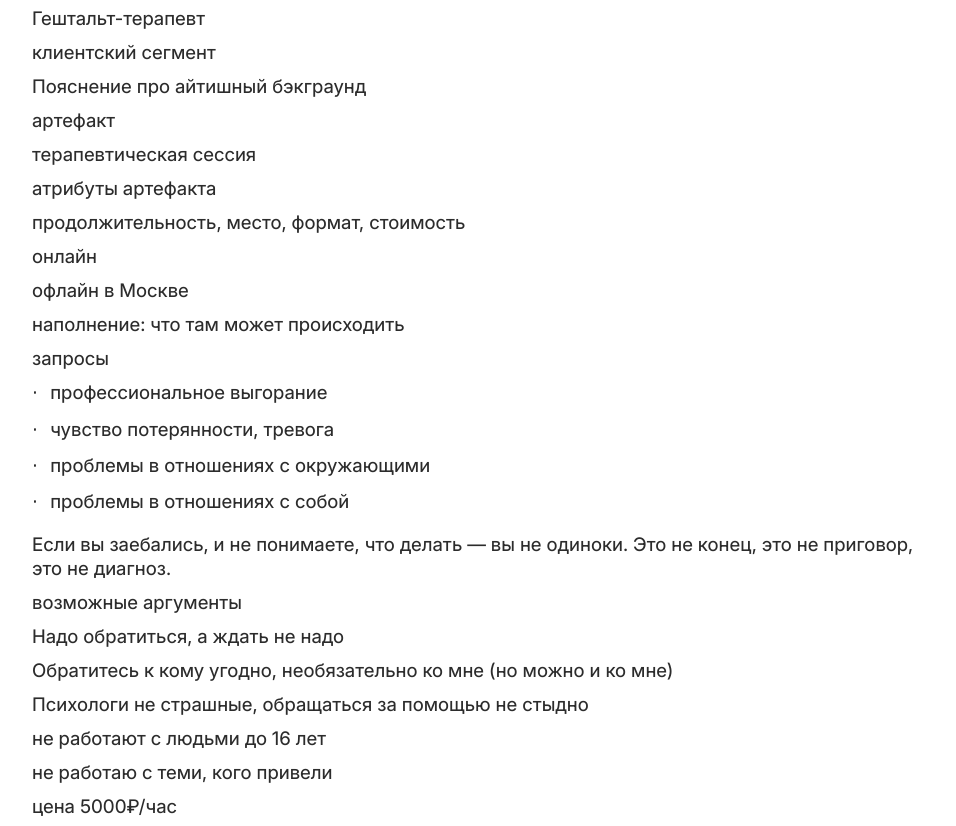
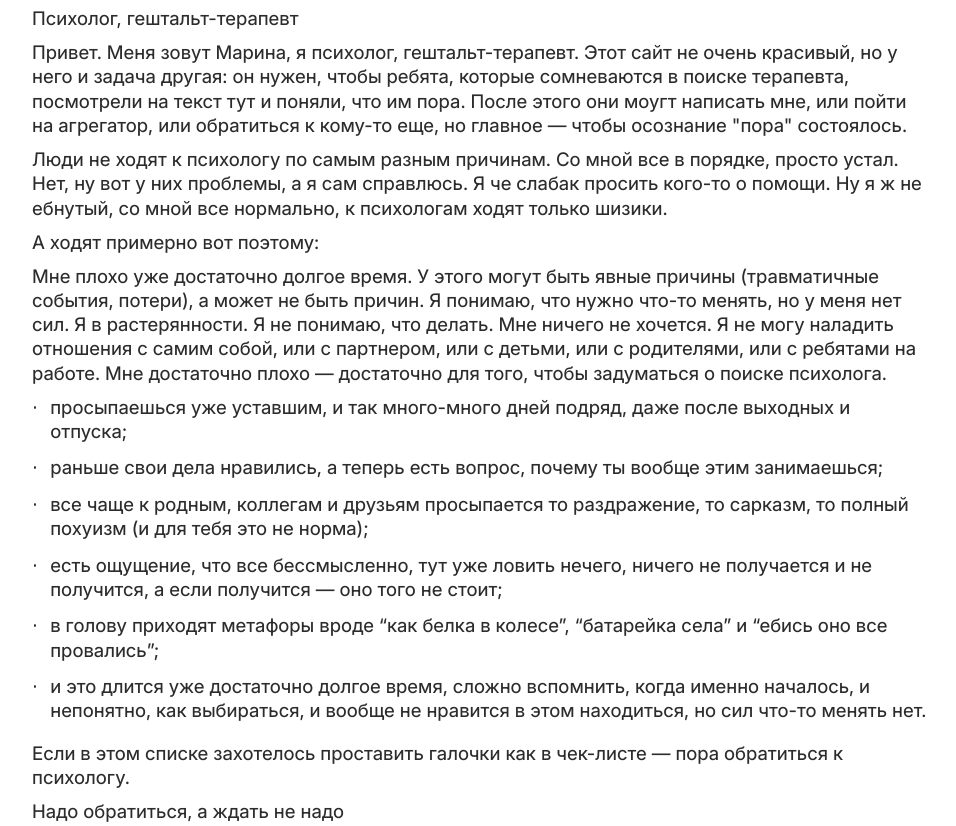
Before and after one commit to Eugene-Arutyunov/marina-potapova, an Eleventy site: page src/index.html in a window 1280 px wide. Shown: the part 124-950 px from the top of the page, without its empty margins (160-1116 px from the left). Built offline with nearby package versions, Linux system fonts and the light colour scheme; Eleventy itself is replaced by a stand-in of ours; files that its build step writes are made by us from their sources.

Commit message:
Update index.html
wip

```diff
--- a/src/index.html
+++ b/src/index.html
@@ -2,44 +2,39 @@
 <div class="ids__space XL"></div>
 <div class="ids__wrapper">
   <p>Марина Потапова</p>
-  <p>Гештальт-терапевт</p>
+  <p>Психолог, гештальт-терапевт</p>
 
-  <p>клиентский сегмент</p>
-  <p>Пояснение про айтишный бэкграунд</p>
+  <p>Привет. Меня зовут Марина, я психолог, гештальт-терапевт. Этот сайт не очень красивый, но у него и задача другая: он нужен, чтобы ребята, которые сомневаются в поиске терапевта, посмотрели на текст тут и поняли, что им пора. После этого они моугт написать мне, или пойти на агрегатор, или обратиться к кому-то еще, но главное — чтобы осознание "пора" состоялось. </p>
 
-  <p>артефакт</p>
-  <p>терапевтическая сессия</p>
+  <p>Люди не ходят к психологу по самым разным причинам. Со мной все в порядке, просто устал. Нет, ну вот у них проблемы, а я сам справлюсь. Я че слабак просить кого-то о помощи. Ну я ж не ебнутый, со мной все нормально, к психологам ходят только шизики. </p>
+  <p>А ходят примерно вот поэтому:</p>
+  <p>Мне плохо уже достаточно долгое время. У этого могут быть явные причины (травматичные события, потери), а может не быть причин. Я понимаю, что нужно что-то менять, но у меня нет сил. Я в растерянности. Я не понимаю, что делать. Мне ничего не хочется. Я не могу наладить отношения с самим собой, или с партнером, или с детьми, или с родителями, или с ребятами на работе. Мне достаточно плохо — достаточно для того, чтобы задуматься о поиске психолога.</p>
+<ul>
+  <li>просыпаешься уже уставшим, и так много-много дней подряд, даже после выходных и отпуска;</li>
+  <li>раньше свои дела нравились, а теперь есть вопрос, почему ты вообще этим занимаешься;</li>
+  <li>все чаще к родным, коллегам и друзьям просыпается то раздражение, то сарказм, то полный похуизм (и для тебя это не норма);</li>
+  <li>есть ощущение, что все бессмысленно, тут уже ловить нечего, ничего не получается и не получится, а если получится — оно того не стоит;</li>
+  <li>в голову приходят метафоры вроде “как белка в колесе”, “батарейка села” и “ебись оно все провались”;</li>
+  <li>и это длится уже достаточно долгое время, сложно вспомнить, когда именно началось, и непонятно, как выбираться, и вообще не нравится в этом находиться, но сил что-то менять нет. </li>
+</ul>
 
-  <p>атрибуты артефакта</p>
-  <p>продолжительность, место, формат, стоимость</p>
-  <p>онлайн</p>
-  <p>офлайн в Москве</p>
-
-  <p>наполнение: что там может происходить</p>
-
-  <p>запросы</p>
-  <ul>
-    <li>профессиональное выгорание</li>
-    <li>чувство потерянности, тревога</li>
-    <li>проблемы в отношениях с окружающими</li>
-    <li>проблемы в отношениях с собой</li>
-  </ul>
-  <p>Если вы заебались, и не понимаете, что делать — вы не одиноки. Это не конец, это не приговор, это не диагноз.</p>
-
-  <p>возможные аргументы</p>
+  <p>Если в этом списке захотелось проставить галочки как в чек-листе — пора обратиться к психологу. </p>
   <p>Надо обратиться, а ждать не надо</p>
   <p>Обратитесь к кому угодно, необязательно ко мне (но можно и ко мне)</p>
-  <p></p>
+
+
+  <p>Я работаю в гештальт-подходе. Это значит, что в работе основной фокус уделяется вашим эмоциям и переживаниям, телесным реакциям, чуткому контакту с самим собой, своими желаниями и потребностями. Сессии как правило проходят в режиме диалога, но могут включать и элементы арт-терапии, аналитические техники или небольшие эксперименты. </p>
+
+  <p>Я принимаю онлайн (гугломит или телега) и оффлайн в Москве. </p>
+  <p>Сессия длится 60 минут, стоит 5000₽. </p>
+  <p>Не работают с химическими зависимостями и людьми младше 16 лет. Не выписываю таблетки, не ставлю диагнозы.</p>
+  <p>[Здесь дипломы]</p>
+
 
   <p>Психологи не страшные, обращаться за помощью не стыдно</p>
   <p></p>
 
-  <p>не работают с людьми до 16 лет</p>
-  <p>не работаю с теми, кого привели</p>
 
-  <p>цена 5000₽/час</p>
-
-  <p>[Здесь дипломы]</p>
   <p>Напишите мне <a href="https://t.me/aphhss">в телеграм</a>.</p>
 </div>
 
```
